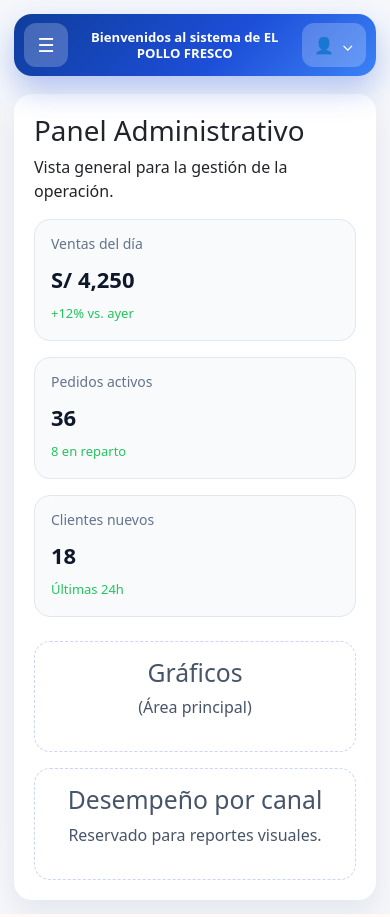
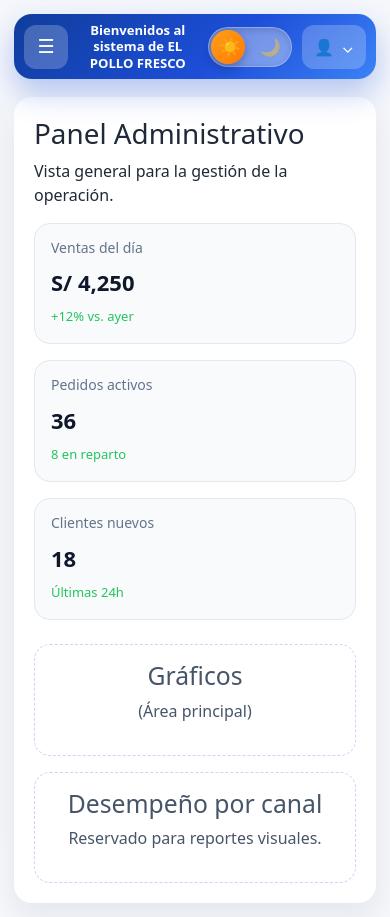
Before and after one commit to Deyvisgova/Pollo_Fresco, an Angular app in the folder front-pollo-fresco/: page /privado/inicio in a window 390 px wide. Built offline with nearby package versions, Linux system fonts and the light colour scheme.

Commit message:
feat(front): agregar toggle de tema claro/oscuro global

```diff
--- a/front-pollo-fresco/src/app/app.ts
+++ b/front-pollo-fresco/src/app/app.ts
@@ -4,6 +4,7 @@ import { filter } from 'rxjs';
 import { BarraNavegacion } from './diseno-publico/estructura/barra-navegacion/barra-navegacion';
 import { PiePagina } from './diseno-publico/estructura/pie-pagina/pie-pagina';
 import { PreCabecera } from './diseno-publico/estructura/pre-cabecera/pre-cabecera';
+import { TemaServicio } from './servicios/tema.servicio';
 
 @Component({
   selector: 'app-root',
@@ -15,7 +16,11 @@ export class App {
   protected readonly title = signal('front-pollo-fresco');
   protected readonly esModuloPrivado = signal(false);
 
-  constructor(private readonly router: Router) {
+  constructor(
+    private readonly router: Router,
+    private readonly temaServicio: TemaServicio
+  ) {
+    this.temaServicio.temaActual();
     this.actualizarVisibilidadEstructura(this.router.url);
 
     this.router.events
--- a/front-pollo-fresco/src/app/privado/privado-layout/privado-layout.css
+++ b/front-pollo-fresco/src/app/privado/privado-layout/privado-layout.css
@@ -1,6 +1,6 @@
 .panel {
   min-height: calc(100vh - 140px);
-  background: #f5f7fb;
+  background: var(--app-bg);
   padding: 24px;
 }
 
@@ -43,6 +43,69 @@
   position: relative;
 }
 
+.panel__acciones-usuario {
+  display: inline-flex;
+  align-items: center;
+  gap: 10px;
+}
+
+.theme-toggle {
+  position: relative;
+  width: 96px;
+  height: 46px;
+  border-radius: 999px;
+  border: 1px solid rgba(255, 255, 255, 0.2);
+  background: rgba(255, 255, 255, 0.38);
+  box-shadow: inset 0 2px 6px rgba(15, 23, 42, 0.18);
+  display: inline-flex;
+  align-items: center;
+  justify-content: space-between;
+  padding: 0 12px;
+  cursor: pointer;
+}
+
+.theme-toggle__icon {
+  font-size: 1.1rem;
+  z-index: 1;
+}
+
+.theme-toggle__icon--sun {
+  opacity: 0.88;
+}
+
+.theme-toggle__icon--moon {
+  opacity: 0.45;
+}
+
+.theme-toggle__knob {
+  position: absolute;
+  top: 2px;
+  left: 2px;
+  width: 40px;
+  height: 40px;
+  border-radius: 999px;
+  background: linear-gradient(135deg, #ff9f1a, #ff7a00);
+  box-shadow: 0 4px 10px rgba(15, 23, 42, 0.3);
+  transition: transform 0.2s ease;
+}
+
+.theme-toggle--dark {
+  background: rgba(15, 23, 42, 0.4);
+}
+
+.theme-toggle--dark .theme-toggle__knob {
+  transform: translateX(50px);
+  background: linear-gradient(135deg, #5f7cff, #3b5bdb);
+}
+
+.theme-toggle--dark .theme-toggle__icon--sun {
+  opacity: 0.3;
+}
+
+.theme-toggle--dark .theme-toggle__icon--moon {
+  opacity: 0.95;
+}
+
 .panel__usuario-trigger {
   border: none;
   border-radius: 12px;
@@ -69,8 +132,8 @@
   right: 0;
   top: calc(100% + 8px);
   min-width: 220px;
-  background: #ffffff;
-  border: 1px solid #dbe5ff;
+  background: var(--surface-card);
+  border: 1px solid var(--border-soft);
   border-radius: 14px;
   box-shadow: 0 16px 28px rgba(15, 23, 42, 0.18);
   padding: 10px;
@@ -83,8 +146,8 @@
   margin: 0;
   padding: 8px;
   font-weight: 700;
-  color: #0f172a;
-  border-bottom: 1px solid #e2e8f0;
+  color: var(--text-primary);
+  border-bottom: 1px solid var(--border-soft);
 }
 
 .panel__usuario-item {
@@ -116,7 +179,7 @@
 }
 
 .panel__sidebar {
-  background: #ffffff;
+  background: var(--surface-card);
   border-radius: 18px;
   box-shadow: 0 12px 30px rgba(15, 23, 42, 0.08);
   padding: 0;
@@ -134,8 +197,8 @@
   position: sticky;
   top: 0;
   z-index: 2;
-  background: #ffffff;
-  border-bottom: 1px solid #e2e8f0;
+  background: var(--surface-card);
+  border-bottom: 1px solid var(--border-soft);
 }
 
 .panel__logo-imagen {
@@ -156,7 +219,7 @@
 .panel__empresa {
   margin-top: 10px;
   font-weight: 700;
-  color: #1f2937;
+  color: var(--text-primary);
 }
 
 .panel__menu {
@@ -168,7 +231,7 @@
 
 .panel__link {
   text-decoration: none;
-  color: #1f2937;
+  color: var(--text-primary);
   font-weight: 500;
   min-height: 46px;
   padding: 10px 12px;
@@ -219,7 +282,7 @@
 .panel__submenu {
   margin-left: 16px;
   padding-left: 12px;
-  border-left: 1px solid #dbe3ef;
+  border-left: 1px solid var(--border-soft);
   display: flex;
   flex-direction: column;
 }
@@ -229,7 +292,7 @@
   min-height: 40px;
   padding: 8px 10px;
   border-radius: 10px;
-  color: #64748b;
+  color: var(--text-secondary);
   font-size: 0.86rem;
   display: flex;
   align-items: center;
@@ -271,7 +334,7 @@
 }
 
 .panel__contenido {
-  background: #ffffff;
+  background: var(--surface-card);
   border-radius: 18px;
   padding: 28px;
   box-shadow: 0 12px 30px rgba(15, 23, 42, 0.08);
@@ -328,6 +391,21 @@
     display: none;
   }
 
+  .theme-toggle {
+    width: 84px;
+    height: 40px;
+    padding: 0 10px;
+  }
+
+  .theme-toggle__knob {
+    width: 34px;
+    height: 34px;
+  }
+
+  .theme-toggle--dark .theme-toggle__knob {
+    transform: translateX(42px);
+  }
+
   .panel__cuerpo {
     grid-template-columns: 1fr;
   }
--- a/front-pollo-fresco/src/app/privado/privado-layout/privado-layout.html
+++ b/front-pollo-fresco/src/app/privado/privado-layout/privado-layout.html
@@ -13,7 +13,20 @@
 
     <p class="panel__topbar-mensaje">Bienvenidos al sistema de EL POLLO FRESCO</p>
 
-    <div class="panel__usuario">
+    <div class="panel__acciones-usuario">
+      <button
+        type="button"
+        class="theme-toggle"
+        [class.theme-toggle--dark]="temaActual() === 'dark'"
+        (click)="toggleTema()"
+        [attr.aria-label]="temaActual() === 'dark' ? 'Cambiar a modo claro' : 'Cambiar a modo oscuro'"
+      >
+        <span class="theme-toggle__icon theme-toggle__icon--sun" aria-hidden="true">☀️</span>
+        <span class="theme-toggle__icon theme-toggle__icon--moon" aria-hidden="true">🌙</span>
+        <span class="theme-toggle__knob" aria-hidden="true"></span>
+      </button>
+
+      <div class="panel__usuario">
       <button
         type="button"
         class="panel__usuario-trigger"
@@ -33,6 +46,7 @@
         <button type="button" class="panel__usuario-item panel__usuario-item--salir" (click)="cerrarSesion()">
           Cerrar sesión
         </button>
+      </div>
       </div>
     </div>
   </header>
--- a/front-pollo-fresco/src/app/privado/privado-layout/privado-layout.ts
+++ b/front-pollo-fresco/src/app/privado/privado-layout/privado-layout.ts
@@ -5,6 +5,7 @@ import { filter } from 'rxjs/operators';
 import { AutenticacionServicio } from '../../servicios/autenticacion.servicio';
 import { ConfiguracionEmpresaServicio } from '../../servicios/configuracion-empresa.servicio';
 import { SesionServicio } from '../../servicios/sesion.servicio';
+import { TemaServicio } from '../../servicios/tema.servicio';
 
 interface ItemMenu {
   etiqueta: string;
@@ -43,11 +44,13 @@ export class PrivadoLayout implements AfterViewInit {
   readonly configuracionEmpresa;
   readonly mostrarLogo;
   readonly nombreUsuario;
+  readonly temaActual;
 
   constructor(
     private readonly autenticacionServicio: AutenticacionServicio,
     private readonly configuracionEmpresaServicio: ConfiguracionEmpresaServicio,
     private readonly sesionServicio: SesionServicio,
+    private readonly temaServicio: TemaServicio,
     private readonly router: Router
   ) {
     this.configuracionEmpresa = this.configuracionEmpresaServicio.configuracion;
@@ -56,6 +59,7 @@ export class PrivadoLayout implements AfterViewInit {
       const usuario = this.sesionServicio.obtenerUsuario();
       return usuario?.name || usuario?.usuario || 'Usuario';
     });
+    this.temaActual = this.temaServicio.temaActual();
 
     this.sincronizarMenuVenta(this.router.url);
     this.router.events
@@ -110,6 +114,10 @@ export class PrivadoLayout implements AfterViewInit {
   toggleMenuUsuario(evento: MouseEvent): void {
     evento.stopPropagation();
     this.menuUsuarioAbierto = !this.menuUsuarioAbierto;
+  }
+
+  toggleTema(): void {
+    this.temaServicio.alternarTema();
   }
 
   cerrarSidebarEnMovil(): void {
--- /dev/null
+++ b/front-pollo-fresco/src/app/servicios/tema.servicio.ts
@@ -0,0 +1,40 @@
+import { Injectable, signal } from '@angular/core';
+
+type Tema = 'light' | 'dark';
+
+@Injectable({ providedIn: 'root' })
+export class TemaServicio {
+  private readonly storageKey = 'pollo-fresco-theme';
+  private readonly tema = signal<Tema>('light');
+
+  constructor() {
+    this.inicializarTema();
+  }
+
+  temaActual() {
+    return this.tema.asReadonly();
+  }
+
+  alternarTema(): void {
+    const nuevoTema: Tema = this.tema() === 'dark' ? 'light' : 'dark';
+    this.establecerTema(nuevoTema);
+  }
+
+  private inicializarTema(): void {
+    const temaGuardado = localStorage.getItem(this.storageKey);
+
+    if (temaGuardado === 'dark' || temaGuardado === 'light') {
+      this.establecerTema(temaGuardado);
+      return;
+    }
+
+    const prefiereOscuro = window.matchMedia('(prefers-color-scheme: dark)').matches;
+    this.establecerTema(prefiereOscuro ? 'dark' : 'light');
+  }
+
+  private establecerTema(tema: Tema): void {
+    this.tema.set(tema);
+    document.documentElement.setAttribute('data-theme', tema);
+    localStorage.setItem(this.storageKey, tema);
+  }
+}
--- a/front-pollo-fresco/src/styles.css
+++ b/front-pollo-fresco/src/styles.css
@@ -1,4 +1,24 @@
 @import '@angular/material/prebuilt-themes/indigo-pink.css';
+
+:root {
+  --app-bg: #f5f7fb;
+  --surface-card: #ffffff;
+  --surface-muted: #f8fafc;
+  --surface-table-head: #eef2ff;
+  --border-soft: #dbe3ef;
+  --text-primary: #1f2937;
+  --text-secondary: #64748b;
+}
+
+:root[data-theme='dark'] {
+  --app-bg: #0f172a;
+  --surface-card: #1e293b;
+  --surface-muted: #273449;
+  --surface-table-head: #334155;
+  --border-soft: #475569;
+  --text-primary: #e2e8f0;
+  --text-secondary: #cbd5e1;
+}
 
 html,
 body {
@@ -7,8 +27,10 @@ body {
 
 
 body {
-  background-color: #fffaf5;
+  background-color: var(--app-bg);
+  color: var(--text-primary);
   min-height: 100vh;
+  transition: background-color 0.2s ease, color 0.2s ease;
 }
 
 .pagina-banner {
@@ -28,6 +50,53 @@ app-root {
   min-height: 100vh;
   display: grid;
   grid-template-rows: auto auto 1fr auto;
+}
+
+:root[data-theme='dark'] .panel,
+:root[data-theme='dark'] .panel__contenido,
+:root[data-theme='dark'] .panel__sidebar,
+:root[data-theme='dark'] .panel__logo,
+:root[data-theme='dark'] .seccion__tarjeta,
+:root[data-theme='dark'] .tarjeta,
+:root[data-theme='dark'] .card,
+:root[data-theme='dark'] [class*='tarjeta'],
+:root[data-theme='dark'] [class*='card'] {
+  background: var(--surface-card) !important;
+  color: var(--text-primary);
+  border-color: var(--border-soft) !important;
+}
+
+:root[data-theme='dark'] .panel__rutas table,
+:root[data-theme='dark'] .panel__rutas .tabla,
+:root[data-theme='dark'] .panel__rutas .tabla-contenedor,
+:root[data-theme='dark'] .panel__rutas [class*='tabla'] {
+  background: transparent;
+  color: var(--text-primary);
+}
+
+:root[data-theme='dark'] .panel__rutas th,
+:root[data-theme='dark'] .panel__rutas td,
+:root[data-theme='dark'] .panel__rutas thead th {
+  border-color: var(--border-soft) !important;
+  color: var(--text-primary);
+}
+
+:root[data-theme='dark'] .panel__rutas th,
+:root[data-theme='dark'] .panel__rutas thead th,
+:root[data-theme='dark'] .panel__rutas .tabla-detalle__encabezado,
+:root[data-theme='dark'] .panel__rutas .tabla__encabezado {
+  background: var(--surface-table-head) !important;
+}
+
+:root[data-theme='dark'] .panel__rutas td,
+:root[data-theme='dark'] .panel__rutas input,
+:root[data-theme='dark'] .panel__rutas select,
+:root[data-theme='dark'] .panel__rutas textarea,
+:root[data-theme='dark'] .panel__rutas .modal__contenido,
+:root[data-theme='dark'] .panel__rutas .modal__cuerpo {
+  background: var(--surface-muted) !important;
+  color: var(--text-primary);
+  border-color: var(--border-soft) !important;
 }
 
 .pagina-banner--full-bleed {
@@ -64,8 +133,8 @@ app-root {
   }
 
   .panel__rutas tbody tr {
-    background: #ffffff;
-    border: 1px solid #e2e8f0;
+    background: var(--surface-card);
+    border: 1px solid var(--border-soft);
     border-radius: 14px;
     padding: 10px 12px;
     box-shadow: 0 6px 18px rgba(15, 23, 42, 0.08);
@@ -73,7 +142,7 @@ app-root {
 
   .panel__rutas tbody td {
     border: none !important;
-    border-bottom: 1px solid #edf2f7 !important;
+    border-bottom: 1px solid var(--border-soft) !important;
     padding: 8px 0;
     display: flex;
     align-items: center;
@@ -90,7 +159,7 @@ app-root {
   .panel__rutas tbody td::before {
     content: attr(data-label) ":";
     font-weight: 700;
-    color: #475569;
+    color: var(--text-secondary);
     flex: 0 0 120px;
     min-width: 120px;
     text-align: left;
```
